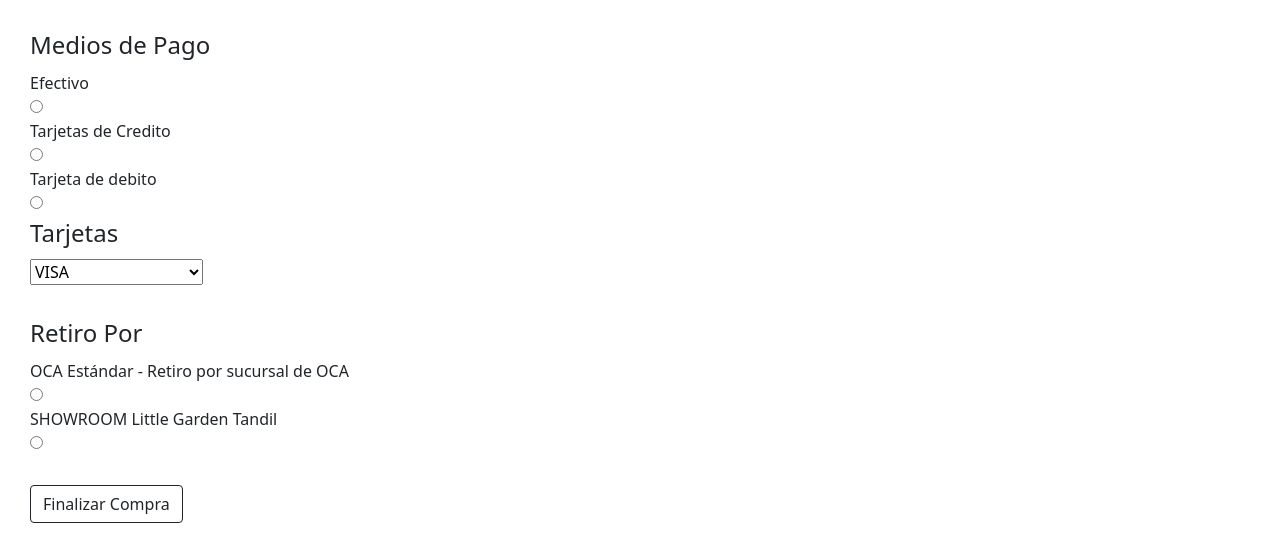
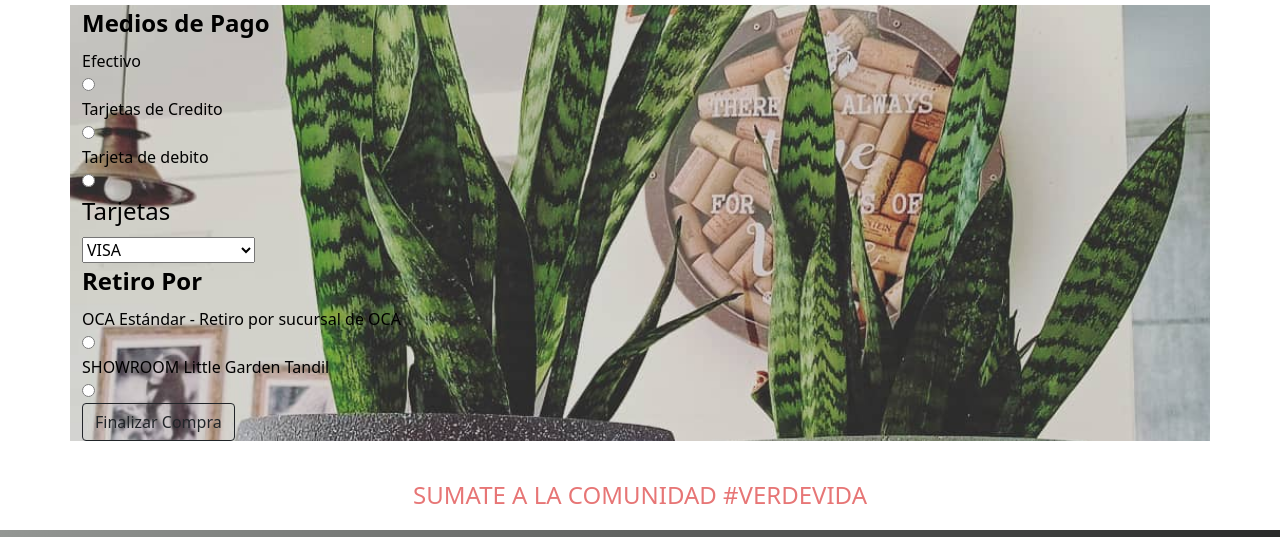
Before and after one commit to slucia10/gitclase15, a website: page carrito.html in a window 1280 px wide. Shown: the part 241-778 px from the top of the page. Drawn offline with nearby package versions, Linux system fonts and the light colour scheme.

Commit message:
agrego imagenes

```diff
--- a/carrito.html
+++ b/carrito.html
@@ -85,8 +85,9 @@
     <main>
         <h1 class="tituloCarrito"> Tus Compras</h1>
         <!-- inicio fieldset -->
-        <fieldset class="margen">
-            <legend>Medios de Pago</legend>
+        <div class="container carrito">
+        <fieldset class="texto">
+            <legend> <strong>Medios de Pago</strong> </legend>
             <div>Efectivo</div>
             <input type="radio" name="genero" value="efectivo">
             <div>Tarjetas de Credito</div>
@@ -104,17 +105,18 @@
                 <option value="NARANJA">NARANJA</option>
             </select>
         </fieldset>
-        <fieldset class="margen">
-            <legend>Retiro Por</legend>
+        <fieldset class="texto">
+            <legend> <strong>Retiro Por</strong> </legend>
             <div>OCA Estándar - Retiro por sucursal de OCA</div>
             <input type="radio" name="genero" value="correo Oca">
             <div>SHOWROOM Little Garden Tandil </div>
             <input type="radio" name="genero" value="showroom">
         </fieldset>
         <!-- fin fieldset -->
-        <div class="margen">
+        <div class="texto">
             <a class="btn btn-outline-dark" href="carrito.html" role="button">Finalizar Compra</a>
         </div>
+    </div>
 
         <h4> Sumate a la comunidad #verdevida</h4>
 
--- a/scss/_header.scss
+++ b/scss/_header.scss
@@ -16,7 +16,6 @@
     .navBar {
         padding: 10px;
         font-size: 18px;
-
     }
 }
 #navbarNav {
--- a/scss/origen.scss
+++ b/scss/origen.scss
@@ -22,6 +22,16 @@ main {
     margin-top: 140px;
 }
 
+/*CARRITO*/
+.carrito {
+    background: url("../imagenes/imagen-6.jpg") no-repeat 1px 1px;
+    background-position:center;
+    background-size:cover;
+    overflow: hidden;
+}
+.texto {
+    color: black;
+}
 /*formulario CUENTA*/
 .formulario {
     display: -webkit-box;
```
Also changed, not shown: index.html (+11 -8 lines), css/destino.css, imagenes/imagen.13-min.jpg (added), imagenes/peperomia-randrop.jpg (added).
